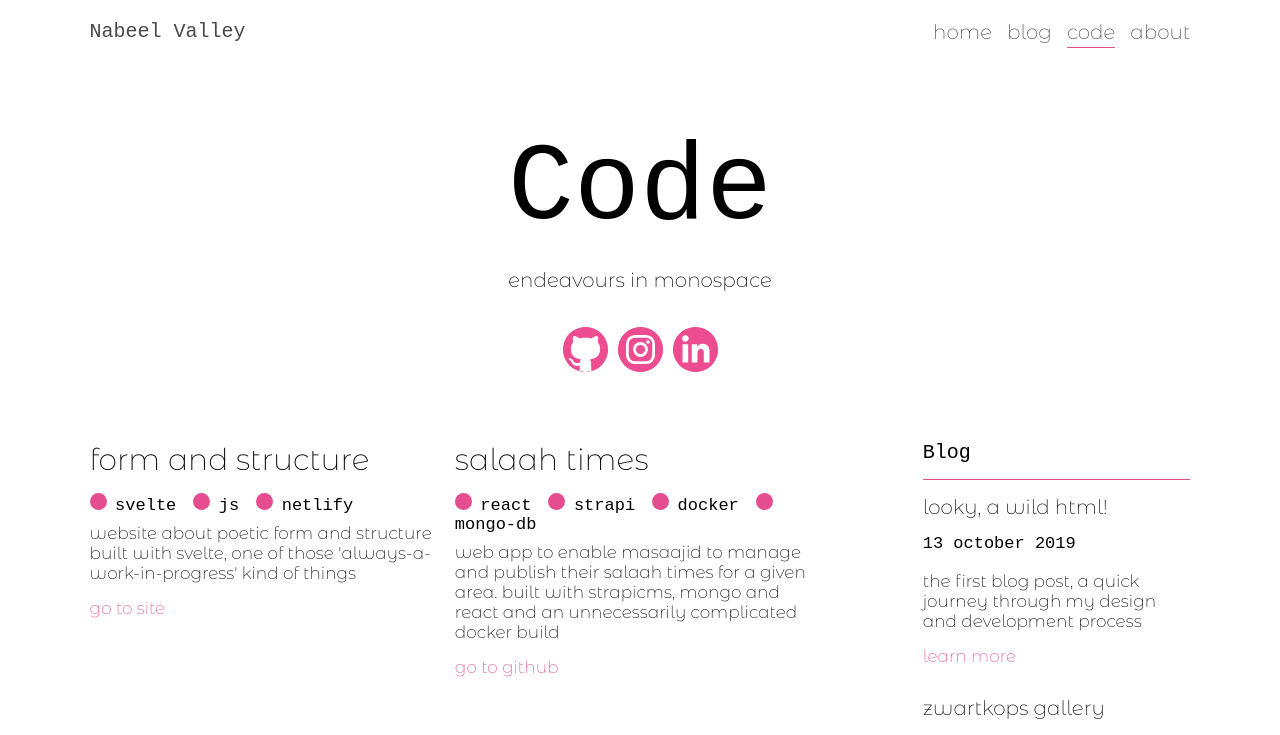
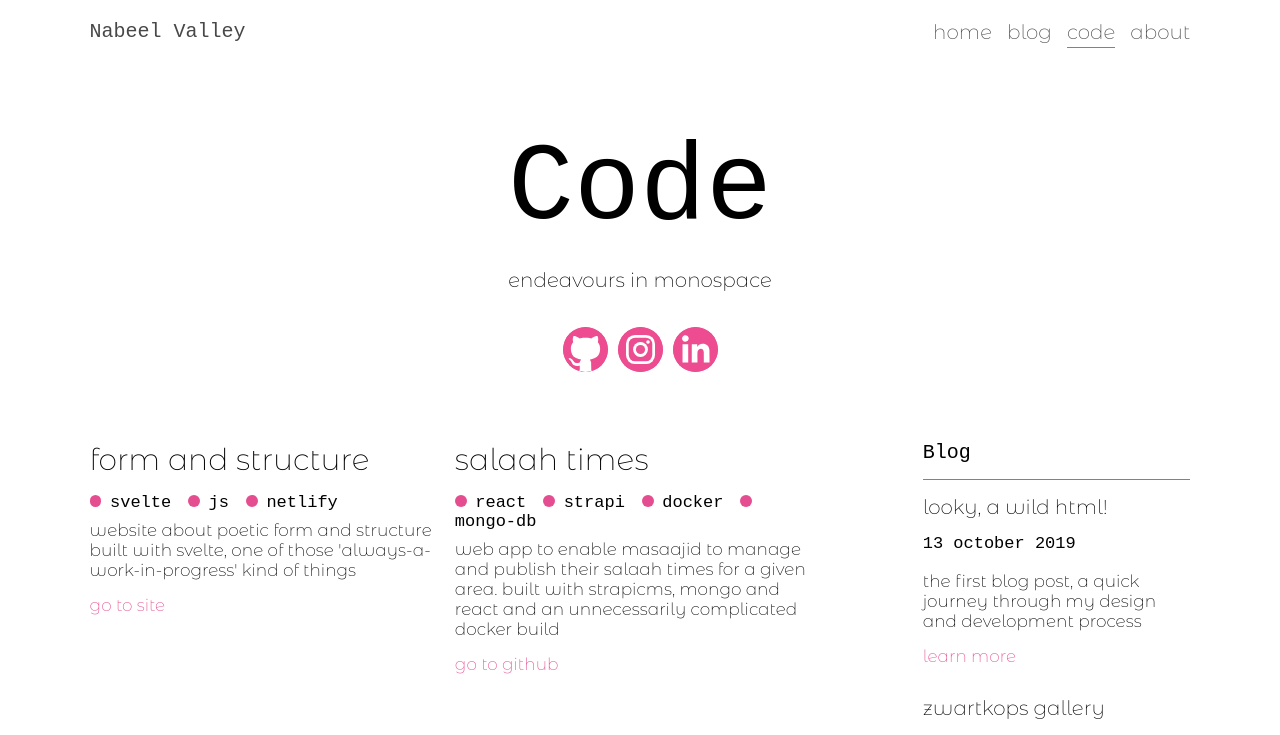
Before and after one commit to nabeelvalley/website, a React (Create React App) app: page /code in a window 1280 px wide. Shown: the top 735 px of the page. Built offline with nearby package versions, Linux system fonts and the light colour scheme; a web font is replaced by a local one.

Commit message:
:lipstick: these dots were a bit big

```diff
--- a/src/Components/ProjectGroup/ProjectItem.css
+++ b/src/Components/ProjectGroup/ProjectItem.css
@@ -36,8 +36,8 @@
   content: '';
   display: inline-block;
   position: relative;
-  height: var(--size-s);
-  width: var(--size-s);
+  height: calc(0.7 * var(--size-s));
+  width: calc(0.7 * var(--size-s));
   border-radius: 50%;
   background-color: var(--color-primary);
   margin-right: calc(var(--size-s) / 2);
```
